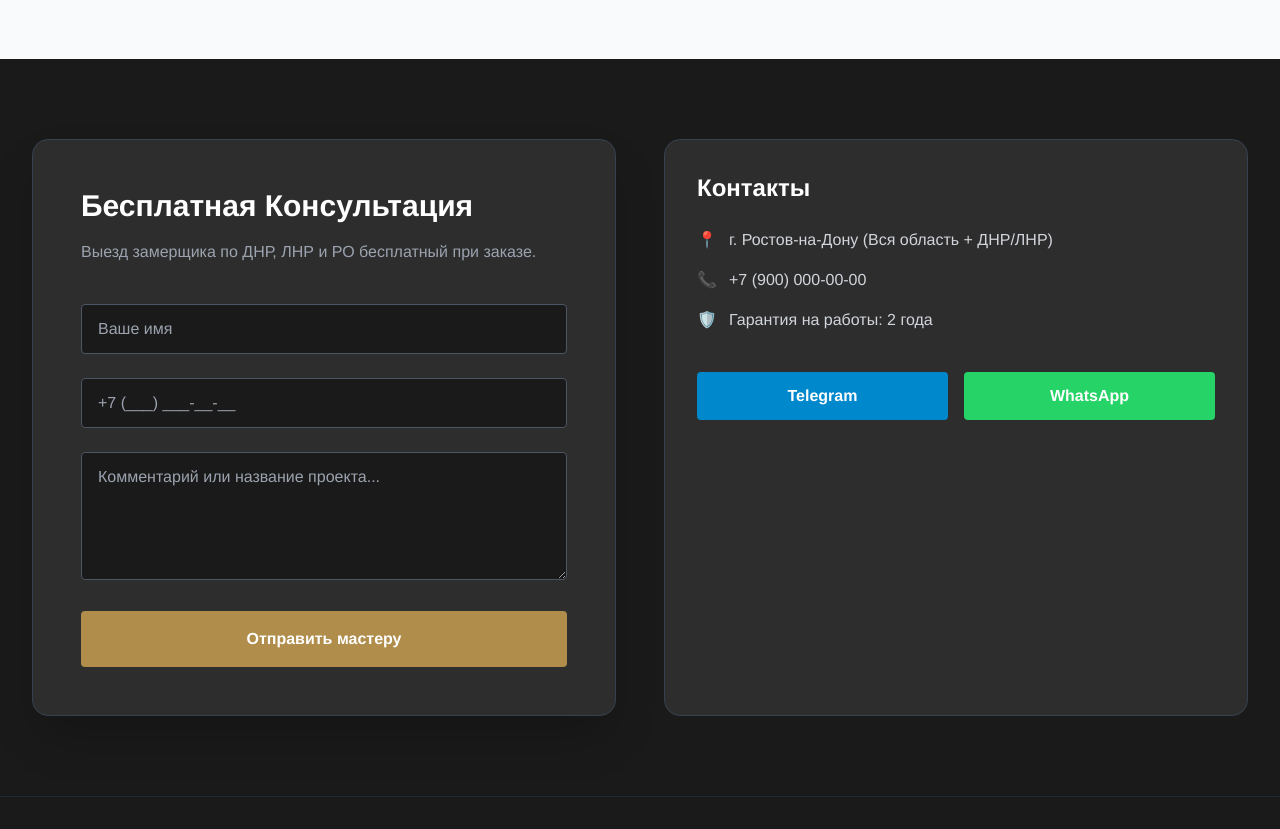
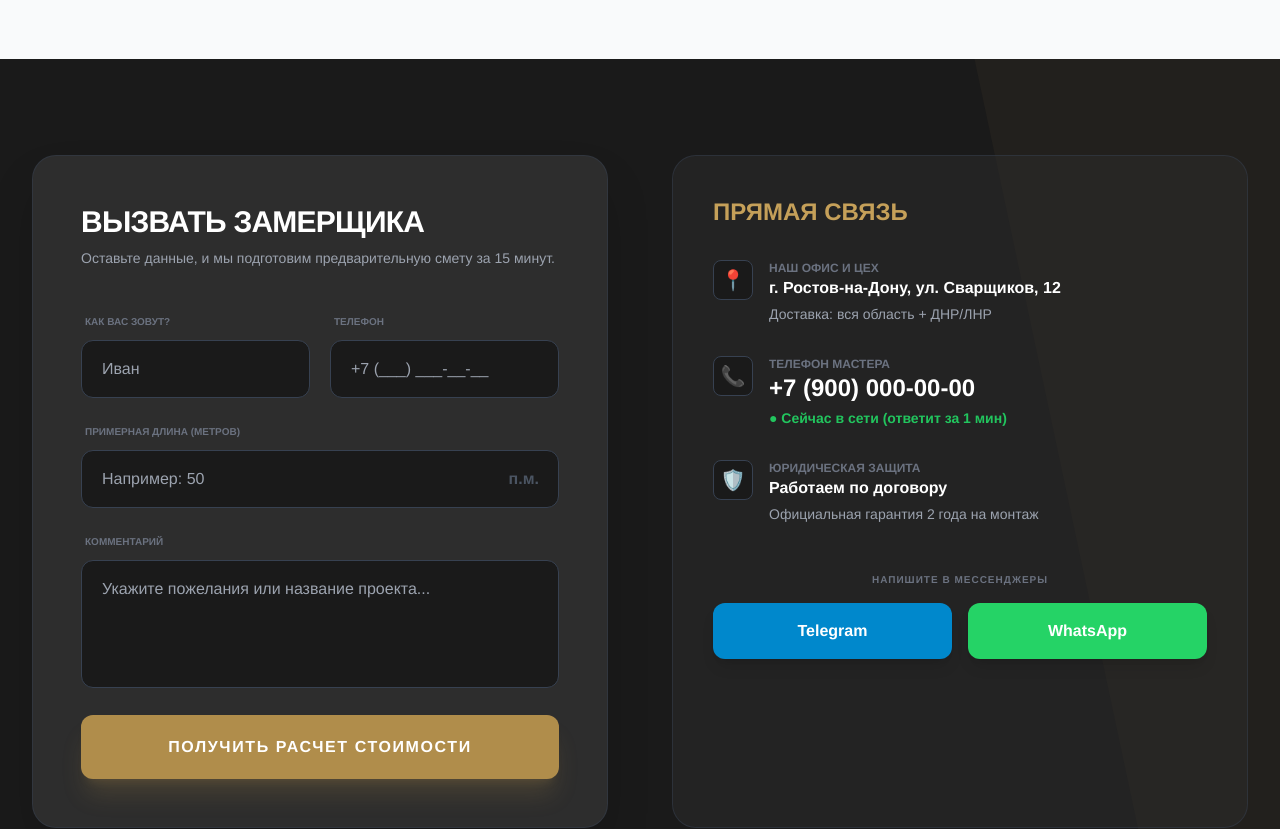
Before and after one commit to ksasha79/KovkaMaster, a React (Vite) app: page / in a window 1280 px wide. Shown: the part 7540-8369 px from the top of the page. Built offline with nearby package versions, Linux system fonts and the light colour scheme.

Commit message:
Update Contact.tsx

```diff
--- a/components/Contact.tsx
+++ b/components/Contact.tsx
@@ -6,7 +6,12 @@ interface ContactProps {
 }
 
 const Contact: React.FC<ContactProps> = ({ prefillMessage }) => {
-  const [formData, setFormData] = useState<ContactForm>({ name: '', phone: '', message: '' });
+  const [formData, setFormData] = useState({
+    name: '',
+    phone: '',
+    message: '',
+    length: '' // Новое поле для длины забора
+  });
   const [status, setStatus] = useState<'idle' | 'sending' | 'success'>('idle');
 
   useEffect(() => {
@@ -18,50 +23,119 @@ const Contact: React.FC<ContactProps> = ({ prefillMessage }) => {
   const handleSubmit = (e: React.FormEvent) => {
     e.preventDefault();
     setStatus('sending');
+    // Имитация отправки
     setTimeout(() => {
       setStatus('success');
-      setFormData({ name: '', phone: '', message: '' });
+      setFormData({ name: '', phone: '', message: '', length: '' });
     }, 1500);
   };
 
   return (
-    <section id="contact" className="py-20 bg-metal-900 text-white relative">
+    <section id="contact" className="py-24 bg-metal-900 text-white relative overflow-hidden">
+      {/* Background Decor */}
+      <div className="absolute top-0 right-0 w-1/3 h-full bg-gold-600/5 skew-x-12 transform translate-x-1/2"></div>
+
       <div className="max-w-7xl mx-auto px-4 sm:px-6 lg:px-8 relative z-10">
-        <div className="grid lg:grid-cols-2 gap-12">
-          <div className="bg-metal-800 rounded-2xl shadow-2xl p-8 md:p-12 border border-gray-700">
-            <h2 className="text-3xl font-bold mb-4">Бесплатная Консультация</h2>
-            <p className="text-gray-400 mb-10">Выезд замерщика по ДНР, ЛНР и РО бесплатный при заказе.</p>
+        <div className="grid lg:grid-cols-2 gap-16 items-start">
+
+          <div className="bg-metal-800 rounded-3xl shadow-2xl p-8 md:p-12 border border-gray-700/50">
+            <h2 className="text-3xl font-black mb-2 uppercase tracking-tight">Вызвать замерщика</h2>
+            <p className="text-gray-400 mb-10 text-sm">Оставьте данные, и мы подготовим предварительную смету за 15 минут.</p>
 
             {status === 'success' ? (
-              <div className="text-center p-10 bg-green-900/30 rounded border border-green-500 text-green-400">
-                <h3 className="text-2xl font-bold mb-2">Заявка принята!</h3>
-                <p>Мастер перезвонит вам в ближайшее время.</p>
-                <button onClick={() => setStatus('idle')} className="mt-6 text-sm underline">Отправить еще</button>
+              <div className="text-center py-16 px-8 bg-green-900/20 rounded-2xl border border-green-500/50 text-green-400 animate-fade-in">
+                <div className="w-20 h-20 bg-green-500 text-white rounded-full flex items-center justify-center mx-auto mb-6 shadow-lg shadow-green-500/20">
+                   <svg className="w-10 h-10" fill="none" viewBox="0 0 24 24" stroke="currentColor"><path strokeLinecap="round" strokeLinejoin="round" strokeWidth={3} d="M5 13l4 4L19 7" /></svg>
+                </div>
+                <h3 className="text-2xl font-black mb-2 uppercase">Заявка принята!</h3>
+                <p className="mb-8">Мастер уже получил уведомление и свяжется с вами.</p>
+                <button onClick={() => setStatus('idle')} className="text-gold-500 font-bold hover:underline">Отправить ещё одну заявку</button>
               </div>
             ) : (
-              <form onSubmit={handleSubmit} className="space-y-6">
-                <input type="text" required className="w-full px-4 py-3 bg-metal-900 border border-gray-600 rounded text-white focus:border-gold-500 outline-none" placeholder="Ваше имя" value={formData.name} onChange={e => setFormData({...formData, name: e.target.value})} />
-                <input type="tel" required className="w-full px-4 py-3 bg-metal-900 border border-gray-600 rounded text-white focus:border-gold-500 outline-none" placeholder="+7 (___) ___-__-__" value={formData.phone} onChange={e => setFormData({...formData, phone: e.target.value})} />
-                <textarea className="w-full px-4 py-3 bg-metal-900 border border-gray-600 rounded text-white focus:border-gold-500 outline-none h-32" placeholder="Комментарий или название проекта..." value={formData.message} onChange={e => setFormData({...formData, message: e.target.value})} />
-                <button type="submit" disabled={status === 'sending'} className="w-full py-4 bg-gold-600 hover:bg-gold-500 text-white font-bold rounded transition-all transform active:scale-95">{status === 'sending' ? 'Отправка...' : 'Отправить мастеру'}</button>
+              <form onSubmit={handleSubmit} className="space-y-5">
+                <div className="grid md:grid-cols-2 gap-5">
+                   <div className="space-y-2">
+                     <label className="text-[10px] uppercase font-black text-gray-500 ml-1">Как вас зовут?</label>
+                     <input type="text" required className="w-full px-5 py-4 bg-metal-900 border border-gray-700 rounded-xl text-white focus:border-gold-500 focus:ring-1 focus:ring-gold-500 outline-none transition-all" placeholder="Иван" value={formData.name} onChange={e => setFormData({...formData, name: e.target.value})} />
+                   </div>
+                   <div className="space-y-2">
+                     <label className="text-[10px] uppercase font-black text-gray-500 ml-1">Телефон</label>
+                     <input type="tel" required className="w-full px-5 py-4 bg-metal-900 border border-gray-700 rounded-xl text-white focus:border-gold-500 focus:ring-1 focus:ring-gold-500 outline-none transition-all" placeholder="+7 (___) ___-__-__" value={formData.phone} onChange={e => setFormData({...formData, phone: e.target.value})} />
+                   </div>
+                </div>
+
+                <div className="space-y-2">
+                  <label className="text-[10px] uppercase font-black text-gray-500 ml-1">Примерная длина (метров)</label>
+                  <div className="relative">
+                    <input
+                      type="number"
+                      className="w-full px-5 py-4 bg-metal-900 border border-gray-700 rounded-xl text-white focus:border-gold-500 focus:ring-1 focus:ring-gold-500 outline-none transition-all"
+                      placeholder="Например: 50"
+                      value={formData.length}
+                      onChange={e => setFormData({...formData, length: e.target.value})}
+                    />
+                    <span className="absolute right-5 top-1/2 -translate-y-1/2 text-gray-600 font-bold">п.м.</span>
+                  </div>
+                </div>
+
+                <div className="space-y-2">
+                  <label className="text-[10px] uppercase font-black text-gray-500 ml-1">Комментарий</label>
+                  <textarea className="w-full px-5 py-4 bg-metal-900 border border-gray-700 rounded-xl text-white focus:border-gold-500 focus:ring-1 focus:ring-gold-500 outline-none transition-all h-32 resize-none" placeholder="Укажите пожелания или название проекта..." value={formData.message} onChange={e => setFormData({...formData, message: e.target.value})} />
+                </div>
+
+                <button type="submit" disabled={status === 'sending'} className="w-full py-5 bg-gold-600 hover:bg-gold-500 text-white font-black uppercase tracking-widest rounded-xl transition-all shadow-xl shadow-gold-600/20 active:scale-95 disabled:bg-gray-700">
+                  {status === 'sending' ? 'Обработка...' : 'Получить расчет стоимости'}
+                </button>
               </form>
             )}
           </div>
 
-          <div className="flex flex-col justify-center space-y-8">
-             <div className="bg-metal-800 p-8 rounded-2xl border border-gray-700 h-full flex flex-col">
-               <h3 className="text-2xl font-bold mb-6">Контакты</h3>
-               <div className="space-y-4 text-gray-300">
-                  <p className="flex items-center"><span className="mr-3 text-gold-500">📍</span> г. Ростов-на-Дону (Вся область + ДНР/ЛНР)</p>
-                  <p className="flex items-center"><span className="mr-3 text-gold-500">📞</span> <a href="tel:+79000000000">+7 (900) 000-00-00</a></p>
-                  <p className="flex items-center"><span className="mr-3 text-gold-500">🛡️</span> Гарантия на работы: 2 года</p>
+          <div className="flex flex-col h-full">
+             <div className="bg-metal-800/50 p-10 rounded-3xl border border-gray-700/50 flex-grow">
+               <h3 className="text-2xl font-black mb-8 uppercase text-gold-500">Прямая связь</h3>
+               <div className="space-y-8">
+                  <div className="flex items-start gap-4">
+                     <div className="w-10 h-10 bg-metal-900 rounded-lg flex items-center justify-center text-xl border border-gray-700">📍</div>
+                     <div>
+                        <div className="text-xs text-gray-500 uppercase font-black">Наш офис и цех</div>
+                        <div className="text-white font-bold">г. Ростов-на-Дону, ул. Сварщиков, 12</div>
+                        <div className="text-sm text-gray-400 mt-1">Доставка: вся область + ДНР/ЛНР</div>
+                     </div>
+                  </div>
+
+                  <div className="flex items-start gap-4">
+                     <div className="w-10 h-10 bg-metal-900 rounded-lg flex items-center justify-center text-xl border border-gray-700">📞</div>
+                     <div>
+                        <div className="text-xs text-gray-500 uppercase font-black">Телефон мастера</div>
+                        <a href="tel:+79000000000" className="text-2xl font-black text-white hover:text-gold-500 transition-colors">+7 (900) 000-00-00</a>
+                        <div className="text-sm text-green-500 font-bold mt-1">● Сейчас в сети (ответит за 1 мин)</div>
+                     </div>
+                  </div>
+
+                  <div className="flex items-start gap-4">
+                     <div className="w-10 h-10 bg-metal-900 rounded-lg flex items-center justify-center text-xl border border-gray-700">🛡️</div>
+                     <div>
+                        <div className="text-xs text-gray-500 uppercase font-black">Юридическая защита</div>
+                        <div className="text-white font-bold">Работаем по договору</div>
+                        <div className="text-sm text-gray-400 mt-1">Официальная гарантия 2 года на монтаж</div>
+                     </div>
+                  </div>
                </div>
-               <div className="mt-10 grid grid-cols-2 gap-4">
-                  <a href="#" className="py-3 bg-[#0088cc] text-white rounded text-center font-bold">Telegram</a>
-                  <a href="#" className="py-3 bg-[#25D366] text-white rounded text-center font-bold">WhatsApp</a>
+
+               <div className="mt-12">
+                  <div className="text-[10px] text-gray-500 uppercase font-black mb-4 tracking-widest text-center">Напишите в мессенджеры</div>
+                  <div className="grid grid-cols-2 gap-4">
+                    <a href="#" className="flex items-center justify-center gap-2 py-4 bg-[#0088cc] hover:bg-[#0077b5] text-white rounded-xl font-bold transition-all shadow-lg">
+                      <span>Telegram</span>
+                    </a>
+                    <a href="#" className="flex items-center justify-center gap-2 py-4 bg-[#25D366] hover:bg-[#20b356] text-white rounded-xl font-bold transition-all shadow-lg">
+                      <span>WhatsApp</span>
+                    </a>
+                  </div>
                </div>
              </div>
           </div>
+
         </div>
       </div>
     </section>
```
